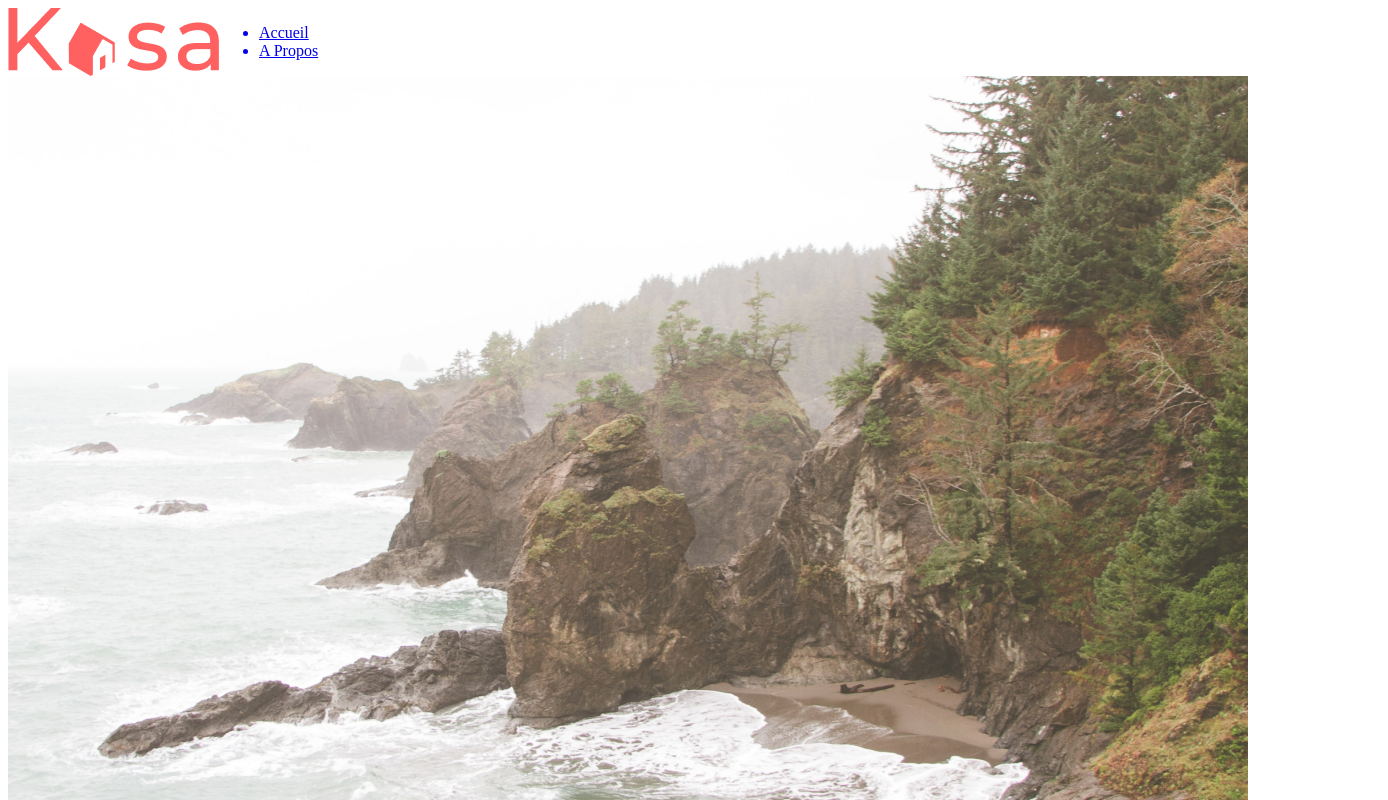
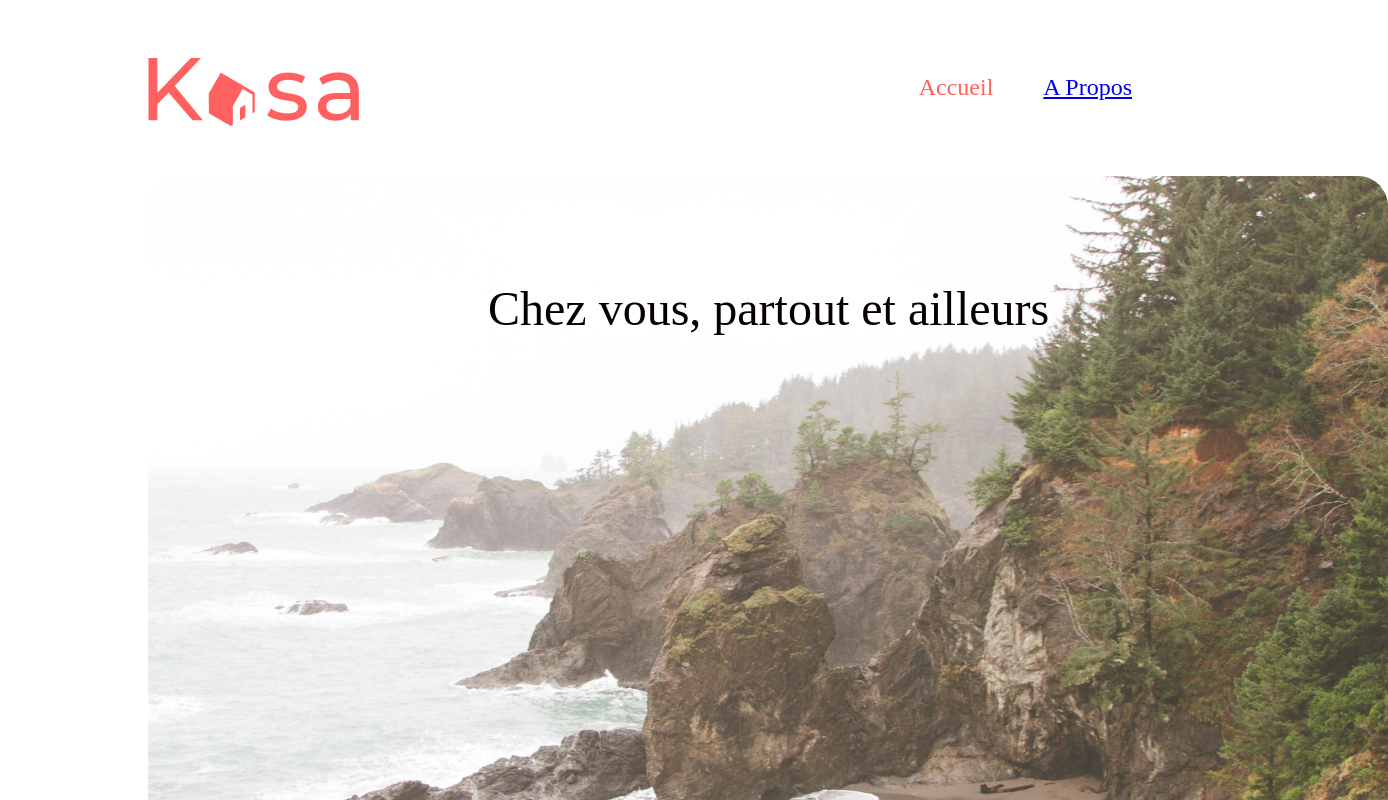
Before and after one commit to Oxmoh/kasa-chermette-franck, a React (Vite) app: page / in a window 1280 px wide. Shown: the top 800 px of the page, 1388 px wide, since content can reach past the window. Built offline with nearby package versions, Linux system fonts and the light colour scheme.

Commit message:
modification

```diff
--- a/src/components/Navigation.jsx
+++ b/src/components/Navigation.jsx
@@ -6,13 +6,13 @@ import "../style/navigation.css";
 const Navigation = () => {
     return (
         <div className="navigation">
-            <img src={logo} alt="Logo"/>
-            <ul>
+            <img src={logo} className="logo" alt="Logo"/>
+            <ul className='links'>
                 <NavLink to="/">
-                    <li>Accueil</li>
+                    <li className='accueil'>Accueil</li>
                 </NavLink>
                 <NavLink to="/about">
-                    <li>A Propos</li>
+                    <li className='about'>A Propos</li>
                 </NavLink>
             </ul>
         </div>
--- a/src/pages/Home.jsx
+++ b/src/pages/Home.jsx
@@ -1,12 +1,16 @@
 import React from 'react';
 import Navigation from '../components/Navigation';
 import image from "../image/image1.png";
+import "../style/home.css";
 
 const Home = () => {
     return (
         <div>
             <Navigation />
-            <img src={image} alt="Bord-de-mer"/>
+            <div className="image-container">
+                <img src={image} className='image1' alt="Bord-de-mer" />
+                <p className='image-text'>Chez vous, partout et ailleurs </p>
+            </div>
         </div>
     );
 };
--- /dev/null
+++ b/src/style/home.css
@@ -0,0 +1,24 @@
+.image-container {
+    position: relative;
+    display: inline-block;
+    text-align: center;
+    margin-top: 50px;
+    width: 1240px;
+    height: 223px;
+    margin-left: 8.75rem;
+}
+
+.image-text {
+    position: absolute;
+    bottom: 10px;
+    left: 330px;
+    color: rgb(6, 0, 0);
+    padding: 5px 10px;
+    font-size: 48px;
+}
+
+.image1 {
+    border-radius: 30px;
+}
+
+/* importer l'image directement en css utiliser centre-cover pour centrer l'image en background */
--- a/src/style/navigation.css
+++ b/src/style/navigation.css
@@ -1,3 +1,30 @@
 .navigation {
     display: flex;
+    justify-content: space-between;
+    padding-top: 50px;
 }
+
+.links {
+    display: flex;
+    justify-content: space-around;
+    list-style-type: none;
+}
+
+.accueil {
+    padding-right: 3.125rem;
+    font-size: 24px;
+}
+
+.about {
+    padding-right: 8.75rem;
+    font-size: 24px;
+}
+
+.active {
+    text-decoration: none;
+    color: #FF6060;
+}
+
+.logo {
+    padding-left: 8.75rem;
+}
```
